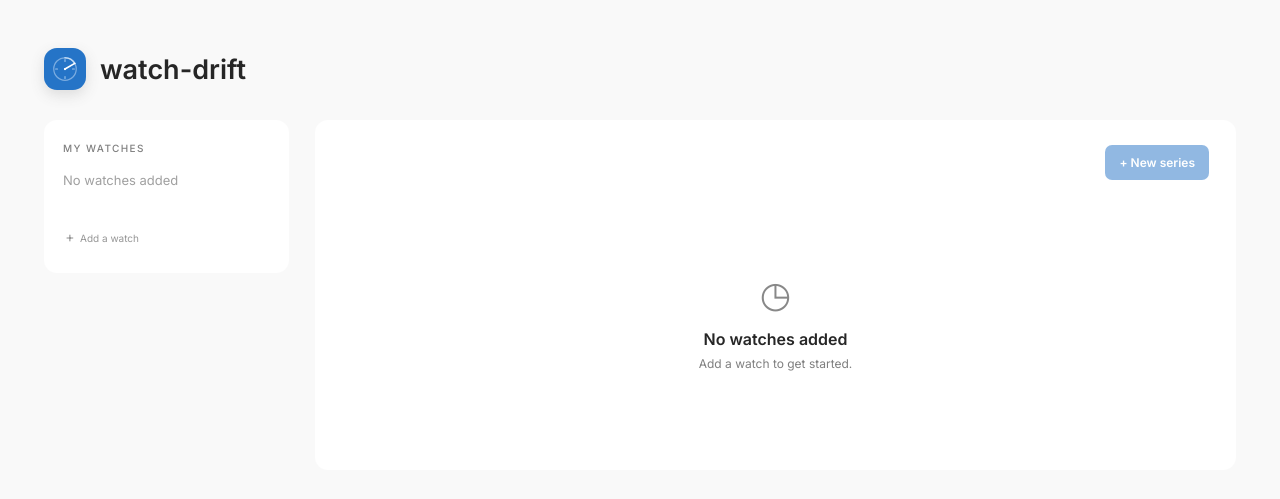
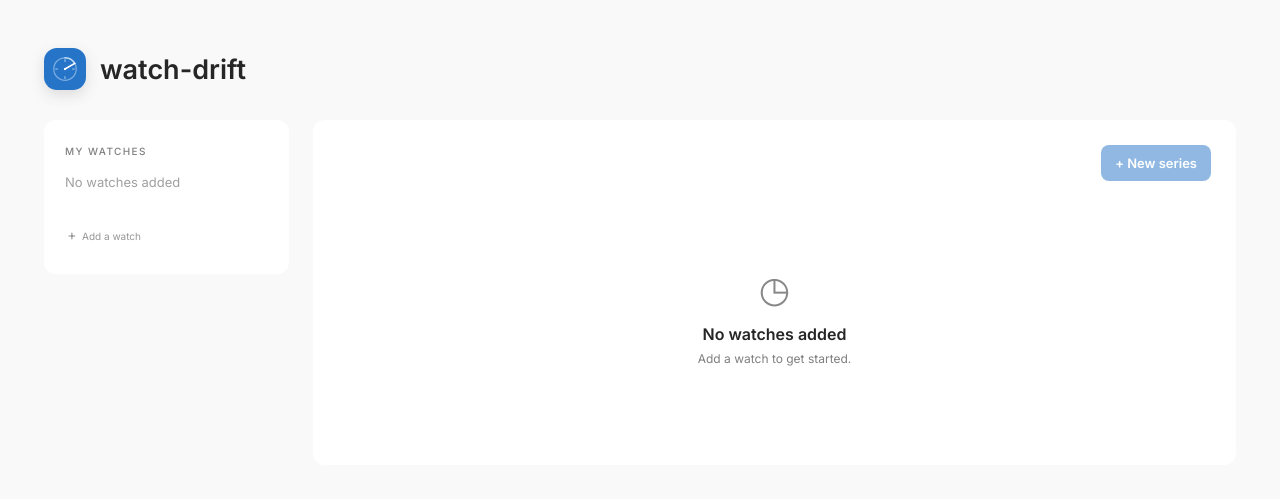
Before and after one commit to alexanderteinum/watch-drift, a Flask app: page / in a window 1280 px wide. Shown: the top 499 px of the page. Run offline with Flask 3, Linux system fonts and the light colour scheme; data that the repository does not hold is empty.

Commit message:
Polish spacing and interface details

```diff
--- a/static/style.css
+++ b/static/style.css
@@ -159,3 +159,21 @@ td{font-size:12px}
 .offset,.daily-rate{font-size:inherit}
 .offset{font-weight:400}
 tbody td,tbody td.offset,tbody td.daily-rate{font-size:12px}
+
+/* Consistent spacing and interaction details across the interface. */
+:root{--radius-surface:12px;--radius-control:8px;--space-section:24px}
+.layout{gap:var(--space-section)}
+.sidebar,.content{border-radius:var(--radius-surface)}
+.sidebar{padding:var(--space-section) 20px}
+.content{padding:var(--space-section)}
+.content>.section-title{margin-bottom:var(--space-section)}
+.watch-list{padding-top:8px;padding-bottom:16px}
+.watch-item{min-height:38px}
+input,select,.button,.icon-button{border-radius:var(--radius-control)}
+.button{font-size:13px;transition:background-color .16s ease,color .16s ease,box-shadow .16s ease}
+input,select{transition:border-color .16s ease,box-shadow .16s ease}
+.delete-measurement{transition:background-color .16s ease,color .16s ease}
+dialog{border-radius:var(--radius-surface)}
+.watch-item.selected::before{border-radius:var(--radius-control)}
+.watch-select:focus-visible,.delete-measurement:focus-visible{outline:2px solid #5790d0;outline-offset:2px}
+@media(max-width:700px){.sidebar{padding:18px}.content{padding:20px 16px}}
--- a/templates/index.html
+++ b/templates/index.html
@@ -4,7 +4,7 @@
   <meta charset="utf-8">
   <meta name="viewport" content="width=device-width, initial-scale=1">
   <title>watch-drift</title>
-  <link rel="stylesheet" href="{{ url_for('static', filename='style.css', v=3) }}">
+  <link rel="stylesheet" href="{{ url_for('static', filename='style.css', v=4) }}">
   <script src="{{ url_for('static', filename='app.js') }}" defer></script>
 </head>
 <body>
```
